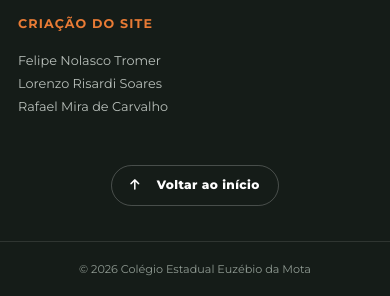
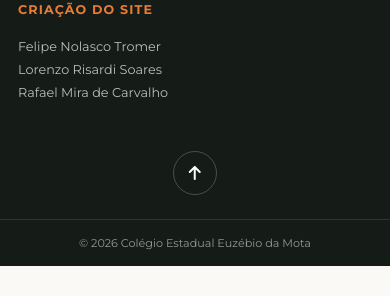
Before and after one commit to rafaelcarvalho-m/SITEDOEUZEBIO, a plain HTML site: page referencias/referencias.html in a window 390 px wide. Shown: the part 1636-1932 px from the top of the page. After the commit the page ends 1902 px from the top, so only its background shows below. Drawn offline with Linux system fonts and the light colour scheme.

Commit message:
Atualização do footer do index e do referencias

```diff
--- a/referencias/referencias.css
+++ b/referencias/referencias.css
@@ -111,7 +111,7 @@
 .references-page footer .footer-main {
   width: min(1180px, calc(100% - 48px));
   margin: auto;
-  padding: 64px 0 48px;
+  padding: 42px 0 28px;
 
   display: grid;
 
@@ -210,7 +210,7 @@
 
 .references-page footer .copyright {
   border-top: 1px solid rgba(255, 255, 255, 0.11);
-  padding: 18px 24px;
+  padding: 14px 24px;
   text-align: center;
   color: #909b93;
   font-size: 0.7rem;
@@ -271,7 +271,7 @@
     width: calc(100% - 36px);
     grid-template-columns: 1fr;
     gap: 26px;
-    padding: 50px 0 35px;
+    padding: 36px 0 24px;
   }
 
   .references-page footer .footer-brand {
@@ -300,15 +300,15 @@
    ========================================================= */
 
 .references-page footer .footer-main {
-  grid-template-columns: 1.1fr 1.25fr 1fr 1.4fr;
+  grid-template-columns: 1.1fr 1.25fr 1fr 1fr 1.4fr;
 }
 
-/* Coloca o botão abaixo da logo, como na index.html */
+/* Mantém o botão de seta na extremidade direita, como na index.html. */
 .references-page footer .footer-top {
-  grid-column: 1;
+  grid-column: -2;
   grid-row: 2;
 
-  justify-self: start;
+  justify-self: end;
   align-self: start;
 
   margin-top: 8px;
@@ -325,10 +325,10 @@
   }
 
   .references-page footer .footer-top {
-    grid-column: 1;
+    grid-column: 2;
     grid-row: 3;
 
-    justify-self: start;
+    justify-self: end;
   }
 }
 
@@ -347,5 +347,9 @@
     grid-row: auto;
 
     justify-self: center;
+    width: 44px;
+    height: 44px;
+    padding: 0;
+    font-size: 1rem !important;
   }
 }
--- a/referencias/referencias.html
+++ b/referencias/referencias.html
@@ -177,9 +177,8 @@
           </p>
         </div>
 
-        <a href="#inicio" class="footer-top">
-          <i class="fa-solid fa-arrow-up"></i>
-          Voltar ao início
+        <a href="#inicio" class="footer-top" aria-label="Voltar ao início" title="Voltar ao início">
+          <i class="fa-solid fa-arrow-up" aria-hidden="true"></i>
         </a>
       </div>
 
--- a/style.css
+++ b/style.css
@@ -653,7 +653,7 @@ footer {
 .footer-main {
   width: min(1180px, calc(100% - 48px));
   margin: auto;
-  padding: 64px 0 48px;
+  padding: 42px 0 28px;
   display: grid;
   grid-template-columns: 1.1fr 1.25fr 1fr 1fr 1.4fr;
   gap: 35px;
@@ -718,9 +718,10 @@ footer {
   display: inline-flex !important;
   align-items: center;
   justify-content: center;
-  gap: 10px;
-  width: fit-content;
-  padding: 13px 21px;
+  gap: 0;
+  width: 44px;
+  height: 44px;
+  padding: 0;
   margin-top: 8px;
   background: transparent;
   color: var(--white) !important;
@@ -739,6 +740,26 @@ footer {
     color 0.25s ease;
 }
 
+/* O retorno ao topo fica discreto e alinhado à direita do rodapé. */
+.footer-main > .footer-top {
+  grid-column: -2;
+  grid-row: 2;
+  justify-self: end;
+  align-self: start;
+}
+
+.footer-top i,
+.back-to-top i {
+  position: absolute;
+  top: 50%;
+  left: 50%;
+  display: block;
+  margin-right: 0;
+  line-height: 1;
+  transform: translate(-50%, -50%);
+  z-index: 1;
+}
+
 .footer-top::before,
 .back-to-top::before {
   content: "";
@@ -754,8 +775,6 @@ footer {
   transition: transform 0.55s ease;
 }
 
-.footer-top i,
-.back-to-top i,
 .footer-top,
 .back-to-top {
   z-index: 0;
@@ -783,7 +802,7 @@ footer {
 
 .copyright {
   border-top: 1px solid rgba(255, 255, 255, 0.11);
-  padding: 18px 24px;
+  padding: 14px 24px;
   text-align: center;
   color: #909b93;
   font-size: 0.7rem;
@@ -983,7 +1002,7 @@ footer {
 
   .footer-main {
     grid-template-columns: 1fr 1fr;
-    padding: 50px 0 35px;
+    padding: 36px 0 24px;
   }
 
   .footer-brand {
@@ -1019,6 +1038,8 @@ footer {
   .footer-main {
     grid-template-columns: 1fr;
     gap: 26px;
+    padding-top: 36px;
+    padding-bottom: 24px;
   }
 
   .footer-brand img {
@@ -1029,9 +1050,10 @@ footer {
 
   .footer-top,
   .back-to-top {
-    width: fit-content;
-    padding: 12px 18px;
-    font-size: 0.76rem !important;
+    width: 44px;
+    height: 44px;
+    padding: 0;
+    font-size: 1rem !important;
   }
 
   .calendar-shell {
```
Also changed, not shown: index.html (+5 -9 lines).
